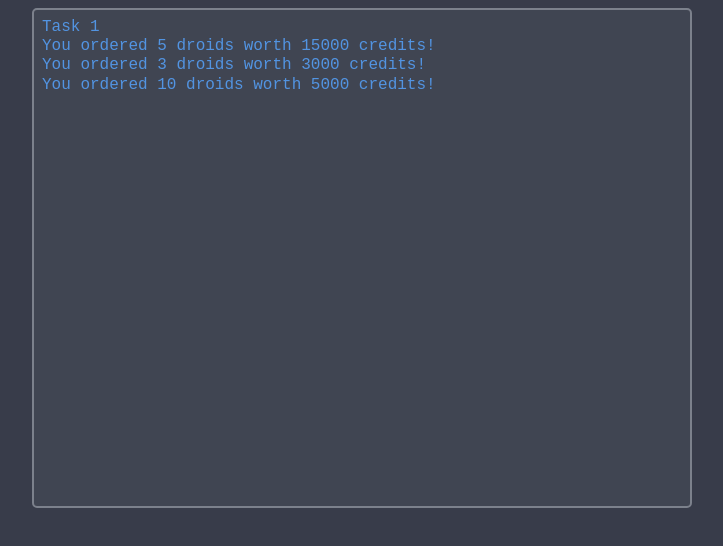
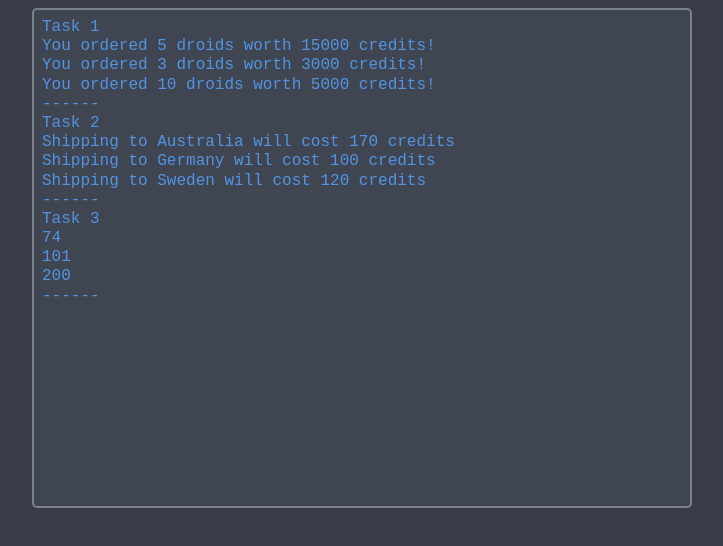
Before and after one commit to AntonChubarov/goit-js-hw-01, a plain HTML site: page index.html in a window 1280 px wide. Shown: the whole page, without its empty margins (278-1001 px from the left). Drawn offline with Linux system fonts and the light colour scheme.

Commit message:
feat: task 2 and 3

```diff
--- a/index.html
+++ b/index.html
@@ -1,4 +1,4 @@
-<!doctype html>
+<!DOCTYPE html>
 <html lang="en">
   <head>
     <meta charset="UTF-8" />
@@ -9,7 +9,7 @@
       body {
         background-color: #383c4a;
         font-family: monospace;
-          font-size: 16px;
+        font-size: 16px;
         line-height: 1.2;
       }
 
@@ -25,7 +25,7 @@
         color: #5294e2;
         border: 2px solid #7c818c;
         border-radius: 5px;
-        overflow: hidden;
+        overflow: auto;
         padding: 8px;
         margin: auto;
       }
--- a/js/task-2.js
+++ b/js/task-2.js
@@ -0,0 +1,13 @@
+'use strict';
+
+function getShippingMessage(country, price, deliveryFee) {
+  const totalCost = price + deliveryFee
+
+  return `Shipping to ${country} will cost ${totalCost} credits`;
+}
+
+console.log("Task 2")
+console.log(getShippingMessage('Australia', 120, 50));
+console.log(getShippingMessage('Germany', 80, 20));
+console.log(getShippingMessage('Sweden', 100, 20));
+console.log('------');
--- a/js/task-3.js
+++ b/js/task-3.js
@@ -0,0 +1,15 @@
+'use strict';
+
+function getElementWidth(content, padding, border) {
+  content = Number.parseFloat(content);
+  padding = Number.parseFloat(padding);
+  border = Number.parseFloat(border);
+
+  return content + 2 * padding + 2 * border;
+}
+
+console.log('Task 3');
+console.log(getElementWidth('50px', '8px', '4px'));
+console.log(getElementWidth('60px', '12px', '8.5px'));
+console.log(getElementWidth('200px', '0px', '0px'));
+console.log('------');
--- a/log/log.js
+++ b/log/log.js
@@ -1,3 +1,5 @@
+'use strict';
+
 (function() {
   var oldLog = console.log;
   var outputDiv = document.getElementById('console-output');
```
Also changed, not shown: js/task-1.js (+6 -3 lines).
